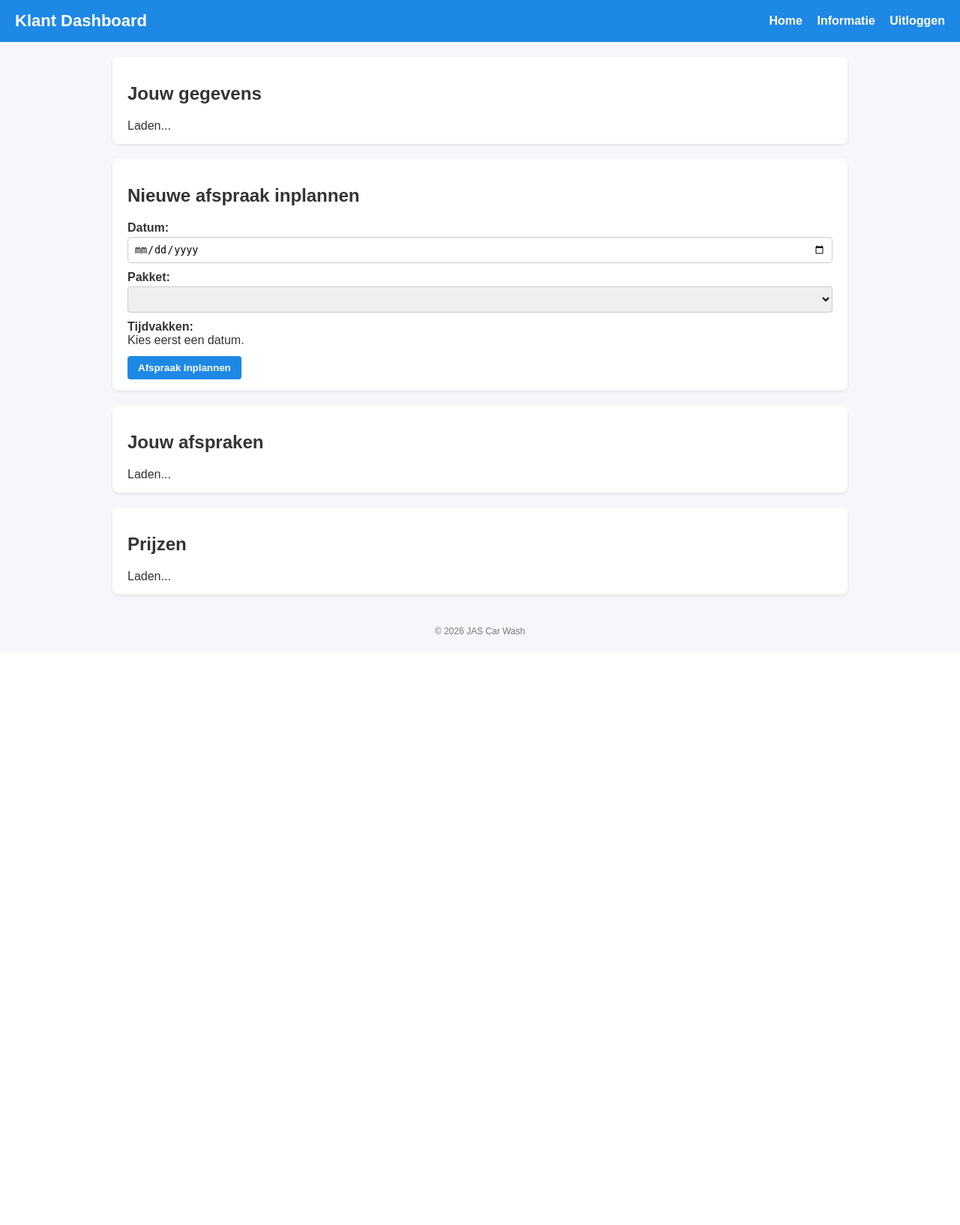
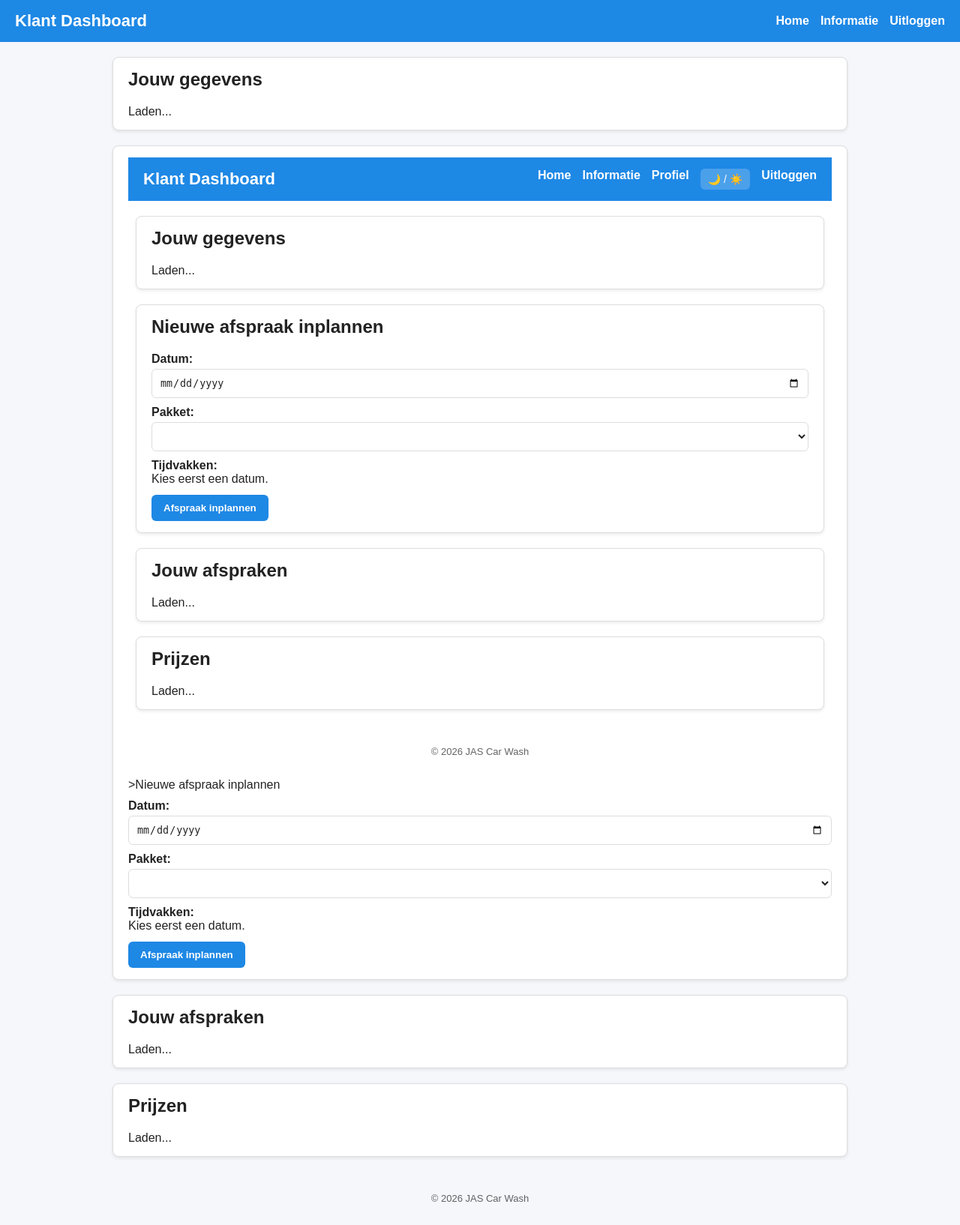
Before and after one commit to jasperhordijk09/jascarwash, a PHP site: page /klant-dashboard.html in a window 1280 px wide. Shown: the whole page at 75% size. Before the commit the page ends 846 px from the top, so only its background shows below. Run offline with PHP 8.4, Linux system fonts and the light colour scheme; lists and menus that the app fills with data are empty.

Commit message:
profile changes are a thing

```diff
--- a/html/klant-dashboard.html
+++ b/html/klant-dashboard.html
@@ -26,7 +26,287 @@
 
     <!-- NIEUWE AFSPRAAK -->
     <section class="card">
-      <h2>Nieuwe afspraak inplannen</h2>
+      <h2<!DOCTYPE html>
+<html lang="nl">
+<head>
+  <meta charset="UTF-8">
+  <title>Klant Dashboard - JAS Car Wash</title>
+  <link rel="stylesheet" href="style.css">
+</head>
+<body>
+
+<header>
+  <h1>Klant Dashboard</h1>
+  <nav>
+    <a href="/index.html">Home</a>
+    <a href="/info.html">Informatie</a>
+    <a href="/klant-profiel.html">Profiel</a>
+    <span id="darkToggle">🌙 / ☀️</span>
+    <a href="#" id="logoutLink">Uitloggen</a>
+  </nav>
+</header>
+
+<main>
+
+  <!-- KLANT INFO -->
+  <section class="card">
+    <h2>Jouw gegevens</h2>
+    <div id="klantInfo">Laden...</div>
+  </section>
+
+  <!-- NIEUWE AFSPRAAK -->
+  <section class="card">
+    <h2>Nieuwe afspraak inplannen</h2>
+
+    <form id="afspraakForm">
+
+      <label>Datum:</label>
+      <input type="date" name="datum" id="datum" required>
+
+      <label>Pakket:</label>
+      <select name="prijs_id" id="pakketSelect" required></select>
+
+      <label>Tijdvakken:</label>
+      <div id="tijdvakken">Kies eerst een datum.</div>
+
+      <button type="submit">Afspraak inplannen</button>
+    </form>
+
+    <div id="afspraakMessage"></div>
+  </section>
+
+  <!-- AFSPRAKEN -->
+  <section class="card">
+    <h2>Jouw afspraken</h2>
+    <div id="afspraken">Laden...</div>
+  </section>
+
+  <!-- PRIJZEN -->
+  <section class="card">
+    <h2>Prijzen</h2>
+    <div id="prijzen">Laden...</div>
+  </section>
+
+</main>
+
+<footer>
+  <p>© 2026 JAS Car Wash</p>
+</footer>
+
+<script>
+/* ============================
+   DARK MODE
+============================ */
+const darkToggle = document.getElementById("darkToggle");
+
+function applyDarkMode() {
+  if (localStorage.getItem("darkmode") === "true") {
+    document.body.classList.add("dark");
+  } else {
+    document.body.classList.remove("dark");
+  }
+}
+
+darkToggle.addEventListener("click", () => {
+  const enabled = localStorage.getItem("darkmode") === "true";
+  localStorage.setItem("darkmode", !enabled);
+  applyDarkMode();
+});
+
+applyDarkMode();
+
+/* ============================
+   DASHBOARD LADEN
+============================ */
+async function loadDashboard() {
+  const res = await fetch("/api/klant-dashboard.php", { credentials: "include" });
+  const data = await res.json();
+
+  if (data.status !== "OK") {
+    window.location.href = "/klant-login.html";
+    return;
+  }
+
+  loadKlantInfo(data.klant);
+  loadAfspraken(data.afspraken);
+  loadPrijzen(data.prijzen);
+  loadPakketSelect(data.prijzen);
+}
+
+/* ============================
+   KLANT INFO
+============================ */
+function loadKlantInfo(k) {
+  document.getElementById("klantInfo").innerHTML = `
+    <p><strong>Naam:</strong> ${k.naam}</p>
+    <p><strong>Auto:</strong> ${k.merk} ${k.model} (${k.nummerbord})</p>
+    <p><strong>Laatste bezoek:</strong> ${k.laatste_bezoek ?? '-'}</p>
+    <p><strong>Volgende afspraak:</strong> ${k.volgende_afspraak ?? '-'}</p>
+  `;
+}
+
+/* ============================
+   AFSPRAKEN TONEN
+============================ */
+function loadAfspraken(afspraken) {
+  const div = document.getElementById("afspraken");
+  div.innerHTML = "";
+
+  if (afspraken.length === 0) {
+    div.innerHTML = "<p>Je hebt nog geen afspraken.</p>";
+    return;
+  }
+
+  afspraken.forEach(a => {
+    div.innerHTML += `
+      <div class="afspraak-item">
+        <p><strong>Datum:</strong> ${a.datum} (${a.dagnaam})</p>
+        <p><strong>Tijd:</strong> ${a.starttijd} - ${a.eindtijd}</p>
+        <p><strong>Pakket:</strong> ${a.pakket_naam} (€ ${a.totale_prijs})</p>
+        <p><strong>Status:</strong> ${a.status}</p>
+
+        ${a.status === "gepland" ? `
+          <button onclick="annuleerAfspraak(${a.id})">Afspraak afzeggen</button>
+        ` : ""}
+      </div>
+    `;
+  });
+}
+
+/* ============================
+   PRIJZEN TONEN
+============================ */
+function loadPrijzen(prijzen) {
+  const div = document.getElementById("prijzen");
+  div.innerHTML = "";
+
+  prijzen.forEach(p => {
+    div.innerHTML += `
+      <div class="prijs-item">
+        <strong>${p.naam}</strong><br>
+        ${p.beschrijving ?? ""}<br>
+        <strong>€ ${p.prijs}</strong>
+      </div>
+    `;
+  });
+}
+
+/* ============================
+   PAKKETTEN SELECT
+============================ */
+function loadPakketSelect(prijzen) {
+  const select = document.getElementById("pakketSelect");
+  select.innerHTML = "";
+
+  prijzen.forEach(p => {
+    const opt = document.createElement("option");
+    opt.value = p.id;
+    opt.textContent = `${p.naam} (€ ${p.prijs})`;
+    select.appendChild(opt);
+  });
+}
+
+/* ============================
+   TIJDVAKKEN LADEN
+============================ */
+document.getElementById("datum").addEventListener("change", async () => {
+  const datum = document.getElementById("datum").value;
+  const div = document.getElementById("tijdvakken");
+
+  if (!datum) return;
+
+  const res = await fetch("/api/tijdvakken-beschikbaar.php?datum=" + encodeURIComponent(datum), {
+    credentials: "include"
+  });
+  const data = await res.json();
+
+  div.innerHTML = "";
+
+  if (data.status !== "OK" || data.tijdvakken.length === 0) {
+    div.innerHTML = "Geen tijdvakken beschikbaar.";
+    return;
+  }
+
+  data.tijdvakken.forEach(t => {
+    div.innerHTML += `
+      <label>
+        <input type="checkbox" name="tijdvakken[]" value="${t.id}">
+        ${t.starttijd} - ${t.eindtijd}
+      </label><br>
+    `;
+  });
+});
+
+/* ============================
+   AFSPRAAK MAKEN
+============================ */
+document.getElementById("afspraakForm").addEventListener("submit", async (e) => {
+  e.preventDefault();
+
+  const formData = new FormData(e.target);
+
+  const res = await fetch("/api/afspraak-maken.php", {
+    method: "POST",
+    body: formData,
+    credentials: "include"
+  });
+
+  const data = await res.json();
+  const msg = document.getElementById("afspraakMessage");
+
+  if (data.status === "OK") {
+    msg.textContent = "Afspraak succesvol ingepland!";
+    e.target.reset();
+    document.getElementById("tijdvakken").innerHTML = "";
+    loadDashboard();
+  } else {
+    msg.textContent = "Fout: " + data.message;
+  }
+});
+
+/* ============================
+   AFSPRAAK ANNULEREN
+============================ */
+async function annuleerAfspraak(id) {
+  if (!confirm("Weet je zeker dat je deze afspraak wilt afzeggen?")) return;
+
+  const formData = new FormData();
+  formData.append("afspraak_id", id);
+
+  const res = await fetch("/api/afspraak-annuleren.php", {
+    method: "POST",
+    body: formData,
+    credentials: "include"
+  });
+
+  const data = await res.json();
+
+  if (data.status === "OK") {
+    alert("Afspraak geannuleerd.");
+    loadDashboard();
+  } else {
+    alert("Fout: " + data.message);
+  }
+}
+
+/* ============================
+   LOGOUT
+============================ */
+document.getElementById("logoutLink").addEventListener("click", async (e) => {
+  e.preventDefault();
+  await fetch("/api/logout.php", { credentials: "include" });
+  window.location.href = "/index.html";
+});
+
+/* ============================
+   START
+============================ */
+loadDashboard();
+</script>
+
+</body>
+</html>
+>Nieuwe afspraak inplannen</h2>
 
       <form id="afspraakForm">
 
--- a/html/style.css
+++ b/html/style.css
@@ -1,3 +1,6 @@
+/* =========================================
+   BASIS
+========================================= */
 * {
   box-sizing: border-box;
 }
@@ -5,12 +8,37 @@
 body {
   margin: 0;
   font-family: Arial, sans-serif;
-  background: #f5f7fb;
-  color: #333;
+  background: var(--bg);
+  color: var(--text);
+  transition: background 0.3s, color 0.3s;
 }
 
+/* =========================================
+   KLEUREN (LIGHT + DARK MODE)
+========================================= */
+:root {
+  --bg: #f5f7fb;
+  --text: #222;
+  --card-bg: #fff;
+  --card-border: #ddd;
+  --primary: #1e88e5;
+  --primary-hover: #1669b0;
+}
+
+body.dark {
+  --bg: #121212;
+  --text: #e5e5e5;
+  --card-bg: #1e1e1e;
+  --card-border: #333;
+  --primary: #4aa3ff;
+  --primary-hover: #1c7ed6;
+}
+
+/* =========================================
+   HEADER + NAVIGATIE
+========================================= */
 header {
-  background: #1e88e5;
+  background: var(--primary);
   color: white;
   padding: 15px 20px;
   display: flex;
@@ -23,10 +51,14 @@ header h1 {
   font-size: 22px;
 }
 
+nav {
+  display: flex;
+  gap: 15px;
+}
+
 nav a {
   color: white;
   text-decoration: none;
-  margin-left: 15px;
   font-weight: bold;
 }
 
@@ -34,20 +66,44 @@ nav a:hover {
   text-decoration: underline;
 }
 
+/* Dark mode toggle */
+#darkToggle {
+  cursor: pointer;
+  padding: 6px 10px;
+  background: rgba(255,255,255,0.2);
+  border-radius: 6px;
+  font-size: 14px;
+}
+
+/* =========================================
+   LAYOUT
+========================================= */
 main {
   max-width: 1000px;
   margin: 20px auto;
   padding: 0 10px;
 }
 
+/* =========================================
+   CARDS
+========================================= */
 .card {
-  background: white;
+  background: var(--card-bg);
+  border: 1px solid var(--card-border);
   border-radius: 8px;
   padding: 15px 20px;
   margin-bottom: 20px;
   box-shadow: 0 2px 4px rgba(0,0,0,0.08);
+  transition: background 0.3s, border 0.3s;
 }
 
+.card h2 {
+  margin-top: 0;
+}
+
+/* =========================================
+   FORMULIEREN
+========================================= */
 label {
   display: block;
   margin-top: 10px;
@@ -56,38 +112,78 @@ label {
 
 input, textarea, select {
   width: 100%;
-  padding: 8px;
-  margin-top: 3px;
-  border-radius: 4px;
-  border: 1px solid #ccc;
+  padding: 10px;
+  margin-top: 4px;
+  border-radius: 6px;
+  border: 1px solid var(--card-border);
+  background: var(--card-bg);
+  color: var(--text);
 }
 
 button {
   margin-top: 12px;
-  padding: 8px 14px;
-  border-radius: 4px;
+  padding: 10px 16px;
+  border-radius: 6px;
   border: none;
-  background: #1e88e5;
+  background: var(--primary);
   color: white;
   font-weight: bold;
   cursor: pointer;
+  transition: background 0.2s;
 }
 
 button:hover {
-  background: #1669b0;
+  background: var(--primary-hover);
 }
 
+/* =========================================
+   AFSPRAKEN + PRIJZEN
+========================================= */
+.afspraak-item,
+.prijs-item {
+  border-bottom: 1px solid var(--card-border);
+  padding: 10px 0;
+}
+
+.afspraak-item:last-child,
+.prijs-item:last-child {
+  border-bottom: none;
+}
+
+/* =========================================
+   MOBIEL (RESPONSIVE)
+========================================= */
+@media (max-width: 700px) {
+
+  header {
+    flex-direction: column;
+    align-items: flex-start;
+  }
+
+  nav {
+    flex-wrap: wrap;
+    gap: 10px;
+    margin-top: 10px;
+  }
+
+  button {
+    width: 100%;
+  }
+
+  #tijdvakken {
+    max-height: 200px;
+    overflow-y: auto;
+    padding-right: 5px;
+  }
+}
+
+/* =========================================
+   FOOTER
+========================================= */
 footer {
   text-align: center;
-  padding: 10px;
-  font-size: 12px;
-  color: #777;
+  padding: 15px;
+  font-size: 13px;
+  color: var(--text);
+  opacity: 0.7;
 }
-
-.prijs-item,
-.afspraak-item,
-.afspraak-row,
-.aankoop-row {
-  border-bottom: 1px solid #eee;
-  padding: 8px 0;
-}
```
Also changed, not shown: api/klant-profiel-get.php (added, +30 -0 lines), api/klant-profiel-update.php (added, +41 -0 lines), api/klant-wachtwoord-update.php (added, +53 -0 lines), html/klant-profiel.html (added, +178 -0 lines).
